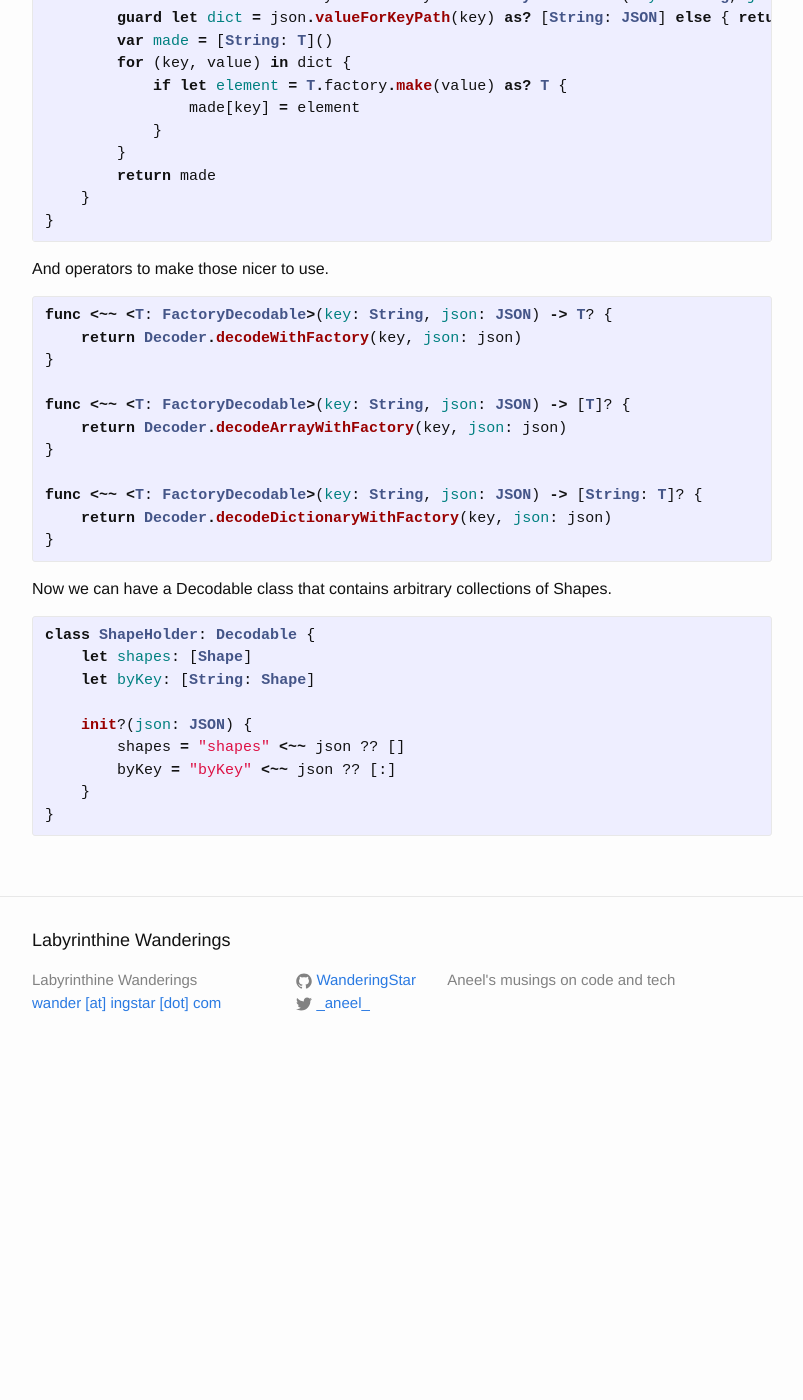
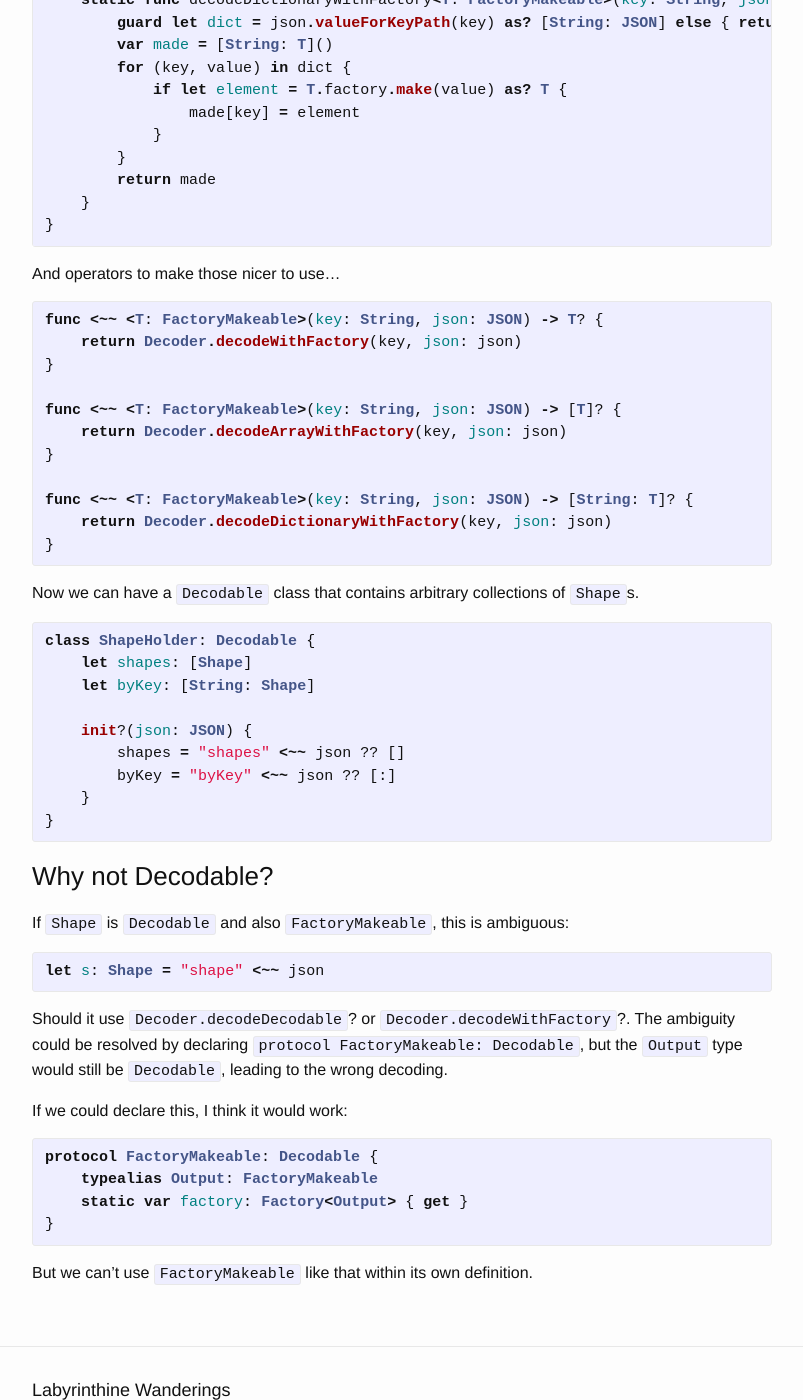
Before and after one commit to WanderingStar/WanderingStar.github.io, a Jekyll site: the page built from _posts/2016-03-16-glossy-generic-factories.markdown, in a window 1280 px wide and 1400 px high, scrolled down 2667 px. Shown: the whole window, without its empty margins (238-1041 px from the left). Built offline with Jekyll 4.4.1, drawn with Linux system fonts in a browser that asks for light colours; comment, search, counter and statistics services are not loaded; before the commit the page ends 3741 px from its top, so only the background shows below that; some of the changed text lies outside the part shown.

Commit message:
added disqus

```diff
--- a/_config.yml
+++ b/_config.yml
@@ -17,3 +17,11 @@
 
 # Build settings
 markdown: kramdown
+
+defaults:
+  -
+    scope:
+      path: ""
+      type: "posts"
+    values:
+      comments: true
--- a/_layouts/post.html
+++ b/_layouts/post.html
@@ -13,3 +13,23 @@
   </div>
 
 </article>
+
+{% if page.comments %}
+<div id="disqus_thread"></div>
+<script>
+    var disqus_config = function () {
+        this.page.url = "http://wanderingstar.github.io{{page.url}}";
+        this.page.identifier = "{{page.url}}";
+    };
+    (function() {  // DON'T EDIT BELOW THIS LINE
+        var d = document, s = d.createElement('script');
+
+        s.src = '//awanderingstar.disqus.com/embed.js';
+
+        s.setAttribute('data-timestamp', +new Date());
+        (d.head || d.body).appendChild(s);
+    })();
+</script>
+{% else %}
+Comments disabled.
+{% endif %}
--- a/_posts/2016-03-15-hello.markdown
+++ b/_posts/2016-03-15-hello.markdown
@@ -2,6 +2,7 @@
 layout: post
 title:  "Oh, Hello There"
 date:   2016-03-15 23:46:29 -0500
+tags: administrivia
 ---
 
 It seems that GitHub will host a programming blog for me. Let's see
--- a/_posts/2016-03-16-glossy-generic-factories.markdown
+++ b/_posts/2016-03-16-glossy-generic-factories.markdown
@@ -2,6 +2,7 @@
 layout: post
 title:  "Glossy Generic Factories"
 date:   2016-03-16 23:46:29 -0500
+tags: swift gloss json generics
 ---
 [Last time][last] we looked at creating one-off factories that we can use to
 parse collections of subclass objects with [Gloss][gloss].
@@ -9,9 +10,9 @@
 This time we're going to take a step back and use generics to abstract out
 the Factory...
 
-We'll start off with a protocol that looks a lot like
-Decodable. There's probably a way to use Decodable, but I couldn't get
-the operators working properly.
+We'll start off with a protocol that looks a lot like Gloss's
+`Decodable`. It would be nice to be able to use `Decodable` directly,
+but I couldn't get the operators working [properly](#why-not-decodable).
 
 {% highlight swift %}
 protocol Makeable {
@@ -42,11 +43,11 @@
 }
 {% endhighlight %}
 
-Our subtypes should implement this protocol, specifying what
-factory to use to decode them.
+Our subtypes should implement this protocol, which lets us
+discover the factory that we should use to make them:
 
 {% highlight swift %}
-protocol FactoryDecodable: Makeable {
+protocol FactoryMakeable: Makeable {
     typealias Output: Makeable
     static var factory: Factory<Output> { get }
 }
@@ -55,7 +56,7 @@
 Our supertype defines the factory itself.
 
 {% highlight swift %}
-class Shape: FactoryDecodable {
+class Shape: FactoryMakeable {
     static var factory = Factory<Shape>(typeKeyPath: "type")
 
     var area: Double { return 0 }
@@ -67,7 +68,7 @@
 }
 {% endhighlight %}
 
-There's nothing special in our subclasses...
+There's still nothing special in our subclasses...
 
 {% highlight swift %}
 class Square: Shape {
@@ -85,7 +86,6 @@
         }
     }
 }
-
 
 class Circle: Shape {
     let radius: Double
@@ -142,24 +142,24 @@
 }
 {% endhighlight %}
 
-And operators to make those nicer to use.
+And operators to make those nicer to use...
 
 {% highlight swift %}
-func <~~ <T: FactoryDecodable>(key: String, json: JSON) -> T? {
+func <~~ <T: FactoryMakeable>(key: String, json: JSON) -> T? {
     return Decoder.decodeWithFactory(key, json: json)
 }
 
-func <~~ <T: FactoryDecodable>(key: String, json: JSON) -> [T]? {
+func <~~ <T: FactoryMakeable>(key: String, json: JSON) -> [T]? {
     return Decoder.decodeArrayWithFactory(key, json: json)
 }
 
-func <~~ <T: FactoryDecodable>(key: String, json: JSON) -> [String: T]? {
+func <~~ <T: FactoryMakeable>(key: String, json: JSON) -> [String: T]? {
     return Decoder.decodeDictionaryWithFactory(key, json: json)
 }
 {% endhighlight %}
 
-Now we can have a Decodable class that contains arbitrary collections
-of Shapes.
+Now we can have a `Decodable` class that contains arbitrary collections
+of `Shape`s.
 
 {% highlight swift %}
 class ShapeHolder: Decodable {
@@ -173,5 +173,26 @@
 }
 {% endhighlight %}
 
+### Why not Decodable?
+
+If `Shape` is `Decodable` and also `FactoryMakeable`, this is ambiguous:
+{% highlight swift %}
+let s: Shape = "shape" <~~ json
+{% endhighlight %}
+
+Should it use `Decoder.decodeDecodable`? or
+`Decoder.decodeWithFactory`?. The ambiguity could be resolved by
+declaring `protocol FactoryMakeable: Decodable`, but the `Output`
+type would still be `Decodable`, leading to the wrong decoding.
+
+If we could declare this, I think it would work:
+{% highlight swift %}
+protocol FactoryMakeable: Decodable {
+    typealias Output: FactoryMakeable
+    static var factory: Factory<Output> { get }
+}
+{% endhighlight %}
+But we can't use `FactoryMakeable` like that within its own definition.
+
 [last]: {{page.previous.url}}
 [gloss]: https://github.com/hkellaway/Gloss
```
Also changed, not shown: other parts of _posts/2016-03-16-glossy-generic-factories.markdown (+8 -8 lines), _posts/2016-03-16-glossy-factories.markdown (+28 -17 lines).
